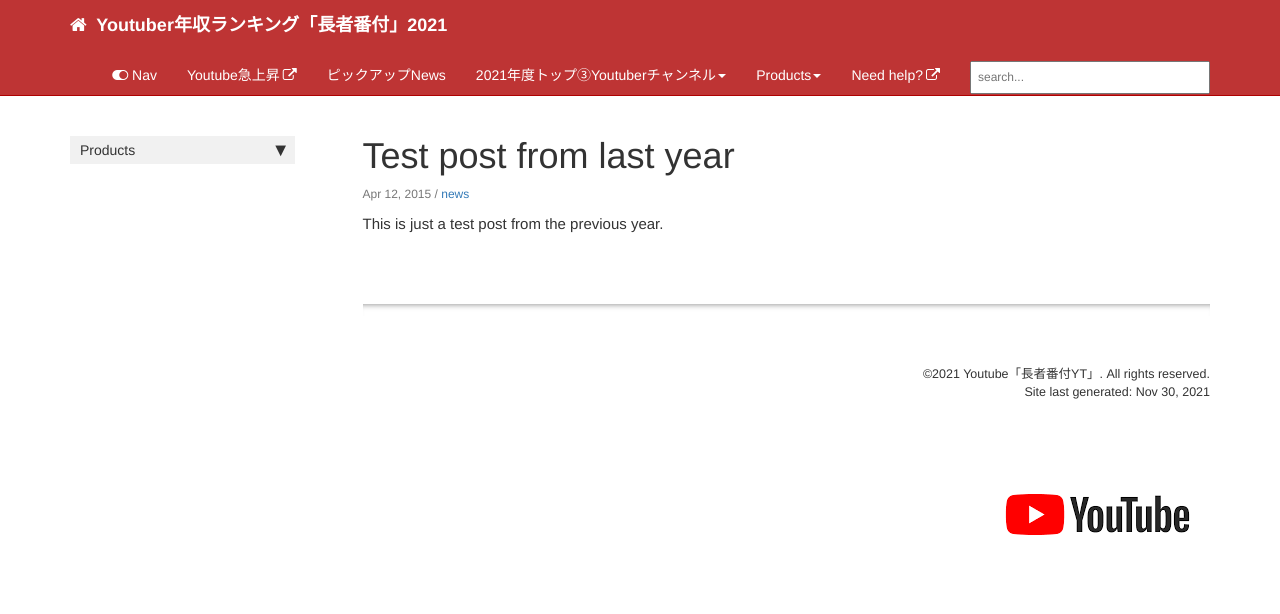
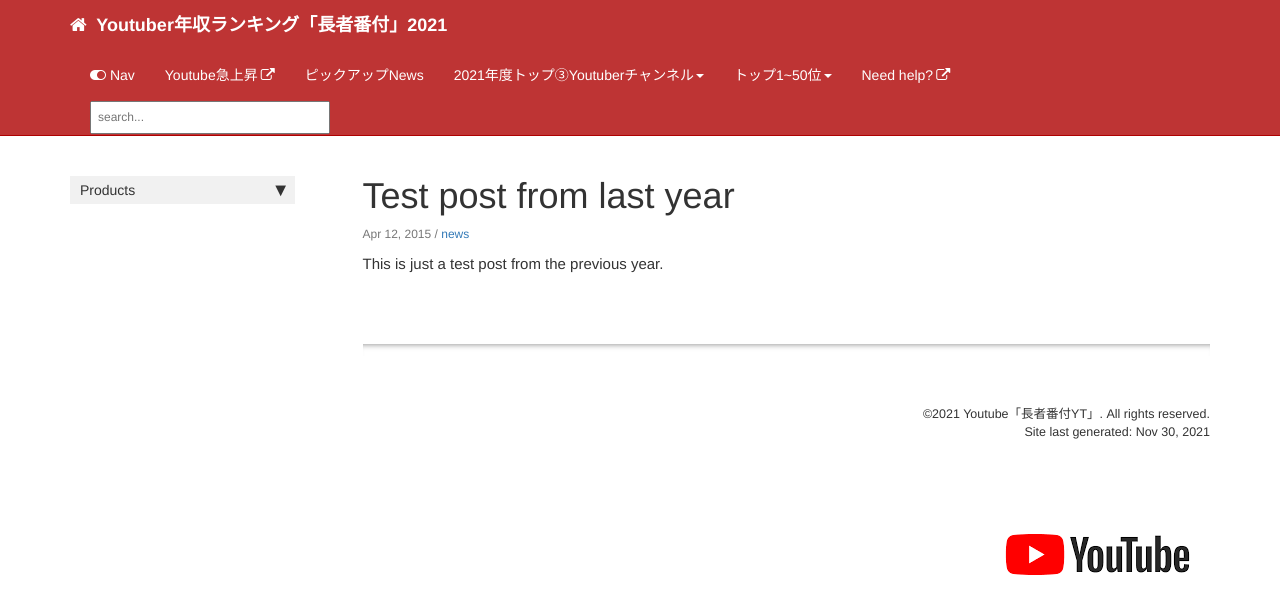
Before and after one commit to takagotch/page482, a Jekyll site: the page built from _posts/2015-04-12-test-post-last-year.md, in a window 1280 px wide. Shown: the top 614 px of the page. Built offline with Jekyll 4.4.1, drawn with Linux system fonts in a browser that asks for light colours; comment, search, counter and statistics services are not loaded.

Commit message:
Update topnav.yml

```diff
--- a/_data/topnav.yml
+++ b/_data/topnav.yml
@@ -21,7 +21,7 @@ topnav_dropdowns:
         - title: まいぜんシスターズCH
           external_url: https://www.youtube.com/channel/UCM3yhFc0-fBFuvqx1Vg2YNQ
 
-    - title: Products
+    - title: トップ1~50位
       folderitems:
         - title: トップ1~50位
           url: /index.html
```
